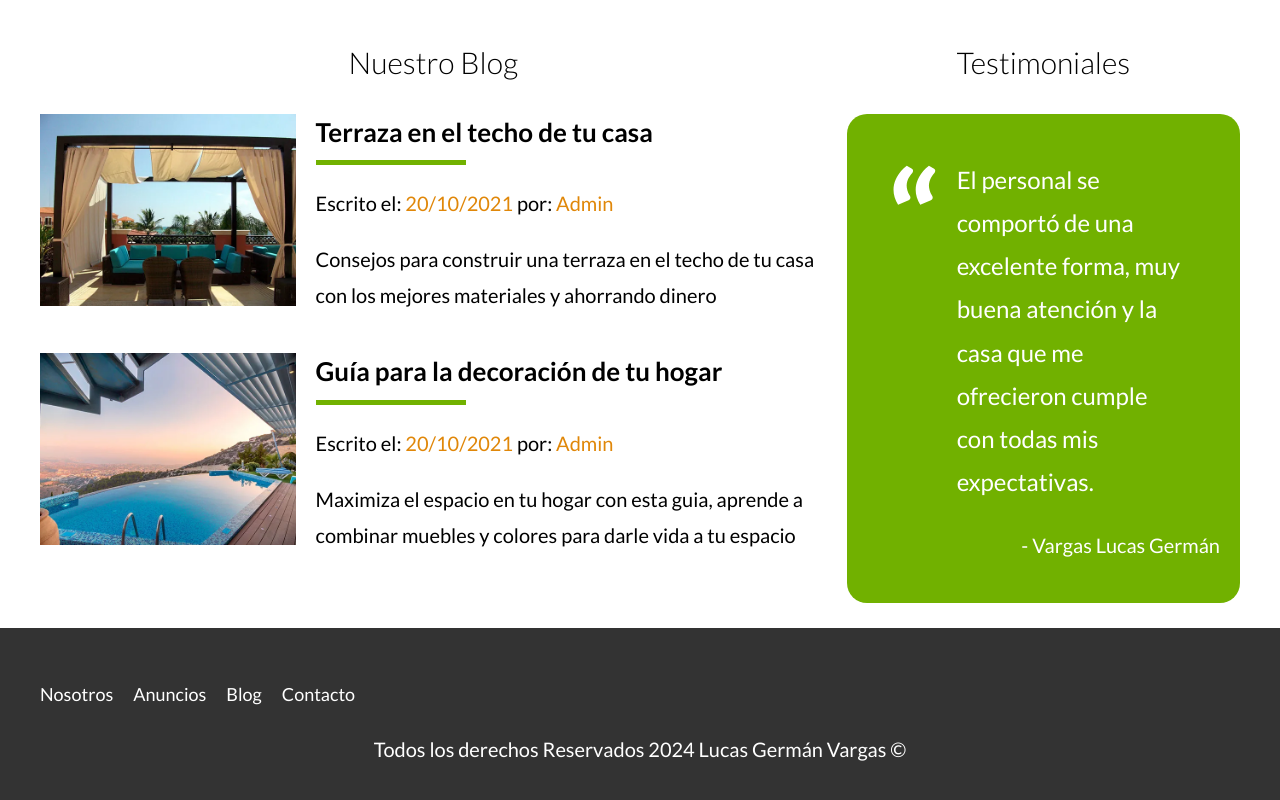
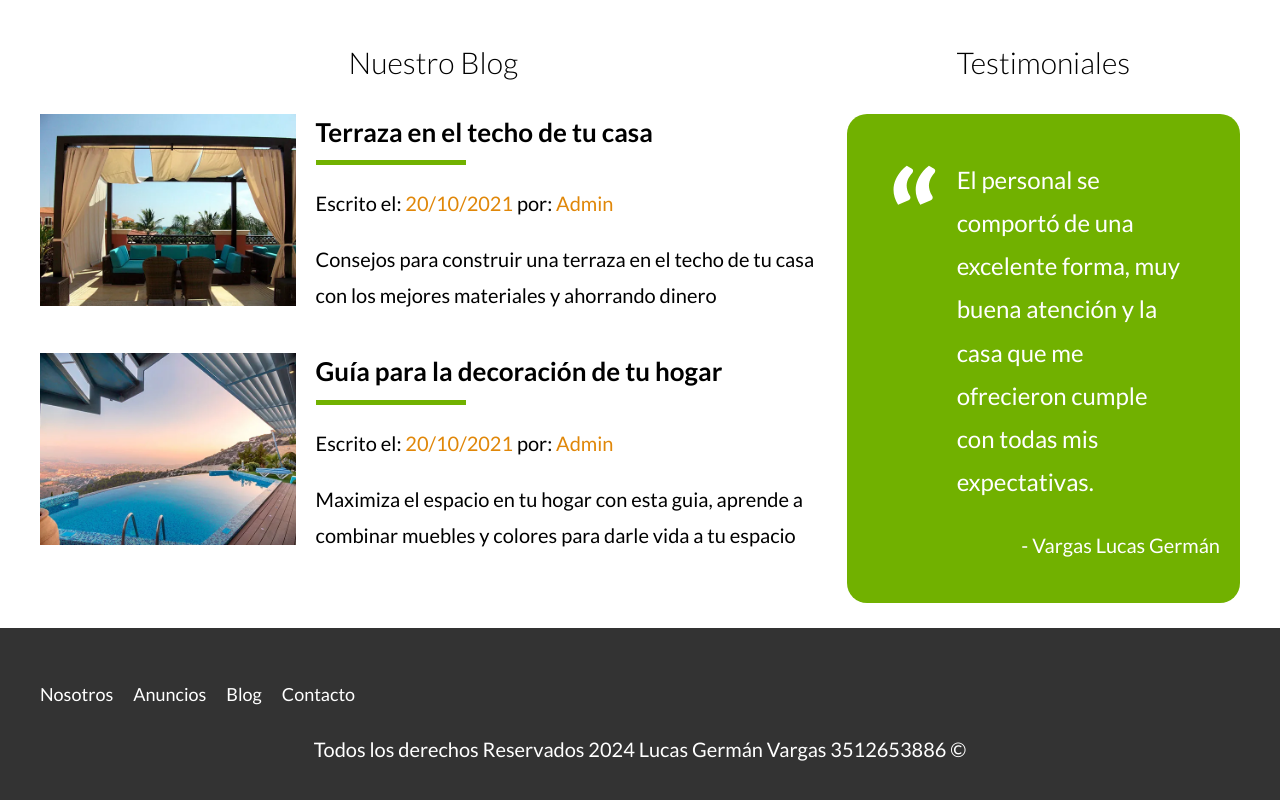
Before and after one commit to vlucascba/inmobiliario, a website: page bienesraices_fin/index.html in a window 1280 px wide. Shown: the part 2609-3409 px from the top of the page. Drawn offline with Linux system fonts and the light colour scheme.

Commit message:
finalizado

```diff
--- a/bienesraices_fin/index.html
+++ b/bienesraices_fin/index.html
@@ -243,7 +243,7 @@
             </nav>
         </div>
 
-        <p class="copyright">Todos los derechos Reservados 2024 Lucas Germán Vargas &copy;</p>
+        <p class="copyright">Todos los derechos Reservados 2024 Lucas Germán Vargas 3512653886 &copy;</p>
     </footer>
 
     <script src="build/js/bundle.min.js"></script>
```
